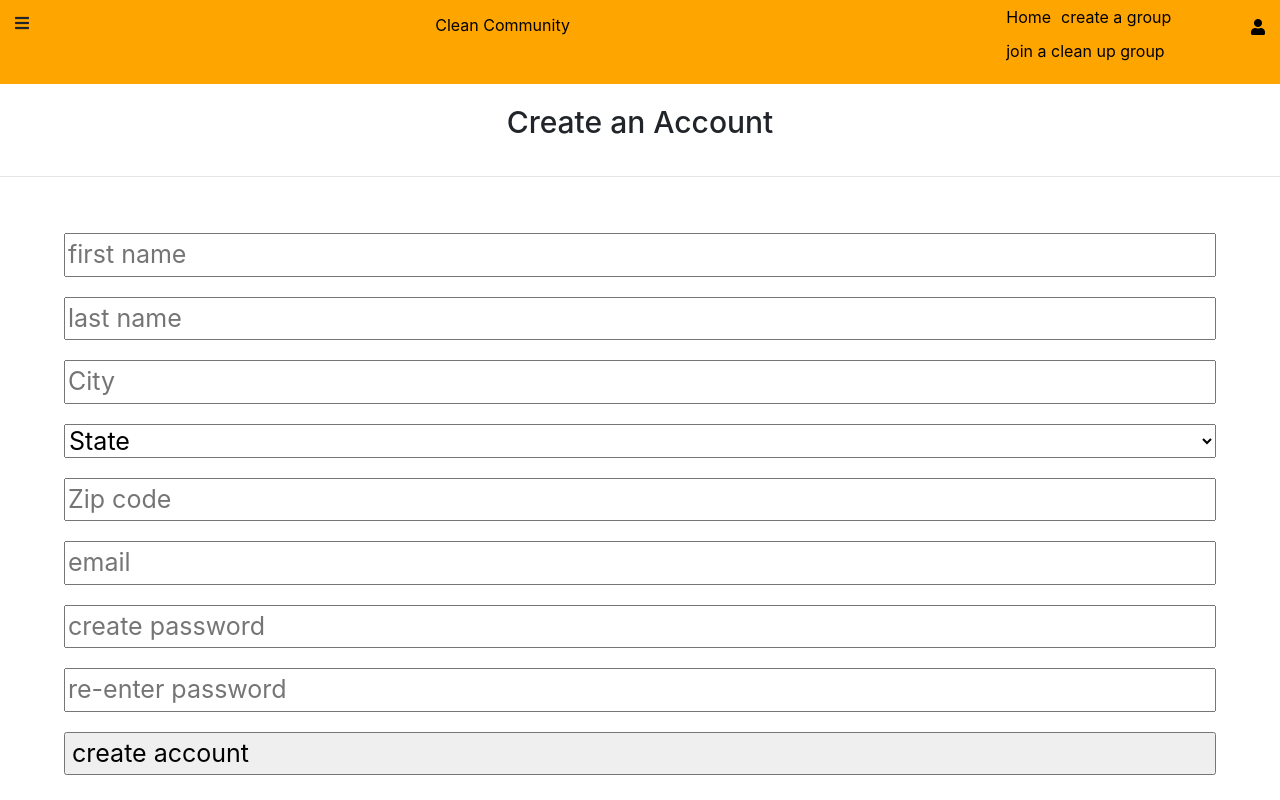
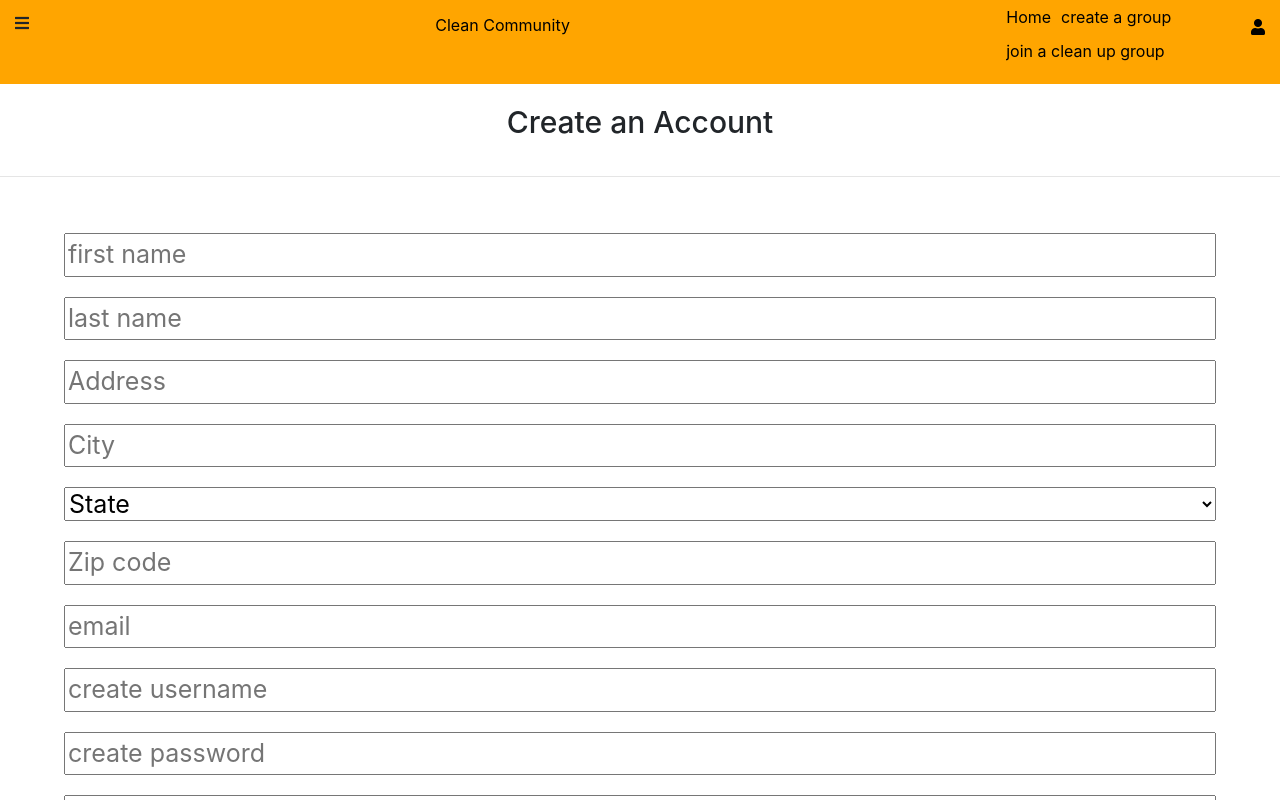
Before and after one commit to memmo01/volunteer-clean-up-app, a React (Create React App) app in the folder projectcleanup/: page /signup in a window 1280 px wide. Built offline with nearby package versions, Linux system fonts and the light colour scheme.

Commit message:
added fetch calls to send data to database when form is submitted for new user

```diff
--- a/projectcleanup/config/config.json
+++ b/projectcleanup/config/config.json
@@ -1,8 +1,8 @@
 {
   "development": {
     "username": "root",
-    "password": "",
-    "database": "",
+    "password": "PBJtime",
+    "database": "cleanup_db",
     "host": "127.0.0.1",
     "dialect": "mysql"
   },
--- a/projectcleanup/src/components/SignUpForm.js
+++ b/projectcleanup/src/components/SignUpForm.js
@@ -1,11 +1,62 @@
 import React from "react";
 
 class SignUpForm extends React.Component {
+  //handles submiting form and organizes it into an object sending it to parent component
+  handleSubmit = e => {
+    e.preventDefault();
+    console.log(e.target);
+    let personalInfo = {};
+    let confidencialInfo = {};
+    for (var i = 0; i < e.target.length; i++) {
+      console.log(e.target[i].value);
+
+      switch (e.target[i].name) {
+        case "firstName":
+          personalInfo.first_name = e.target[i].value;
+          break;
+        case "lastName":
+          personalInfo.last_name = e.target[i].value;
+          break;
+        case "address":
+          personalInfo.address = e.target[i].value;
+          break;
+        case "city":
+          personalInfo.city = e.target[i].value;
+          break;
+        case "state":
+          personalInfo.state = e.target[i].value;
+          break;
+        case "zip":
+          personalInfo.zipcode = e.target[i].value;
+          break;
+        case "email":
+          personalInfo.email = e.target[i].value;
+          break;
+        case "username":
+          confidencialInfo.username = e.target[i].value;
+          break;
+        case "password":
+          confidencialInfo.password = e.target[i].value;
+          break;
+      }
+
+      // obtain user input information
+      // create a unique id to link personal info and confidential information
+      //send confidencial info to different table
+    }
+
+    this.props.addToDatabase("personalInfo", personalInfo);
+    // this.props.addToDatabase("confidencialInfo", confidencialInfo);
+    console.log(personalInfo);
+    console.log(confidencialInfo);
+  };
+
   render() {
     return (
-      <form>
+      <form onSubmit={this.handleSubmit}>
         <input type="text" name="firstName" placeholder="first name" />
         <input type="text" name="lastName" placeholder="last name" />
+        <input type="text" name="address" placeholder="Address" />
         <input type="text" name="city" placeholder="City" />
         <select name="state">
           <option value="state" defaultValue>
@@ -70,6 +121,8 @@ class SignUpForm extends React.Component {
           placeholder="Zip code"
         />
         <input type="email" name="email" placeholder="email" />
+        <input type="username" name="username" placeholder="create username" />
+
         <input type="password" name="password" placeholder="create password" />
 
         <input
--- a/projectcleanup/src/pages/CreateEvent.js
+++ b/projectcleanup/src/pages/CreateEvent.js
@@ -34,6 +34,10 @@ class CreateEvent extends React.Component {
       checkSignin();
     }
   }
+
+  handleSubmit(e) {
+    //store saved information from form as object and send to database using fetch
+  }
   render() {
     return (
       <div>
@@ -48,7 +52,7 @@ class CreateEvent extends React.Component {
         </header>
 
         <section>
-          <form id="createEvent">
+          <form id="createEvent" onSubmit={this.handleSubmit}>
             <fieldset>
               <legend>Group Information</legend>
               <input
--- a/projectcleanup/src/pages/signUp.js
+++ b/projectcleanup/src/pages/signUp.js
@@ -4,6 +4,16 @@ import Footer from "../components/Footer";
 import "../App.css";
 
 class Signup extends React.Component {
+  addToDatabase(dbTable, info) {
+    console.log("signup fetch area");
+    fetch(`/api/newInfo/${dbTable}`, {
+      method: "POST",
+      headers: {
+        "Content-Type": "application/json; charset=utf-8"
+      },
+      body: JSON.stringify(info)
+    });
+  }
   render() {
     return (
       <div>
@@ -11,7 +21,7 @@ class Signup extends React.Component {
           <h1>Create an Account </h1>
         </div>
         <hr />
-        <SignUpForm />
+        <SignUpForm addToDatabase={this.addToDatabase.bind(this)} />
         <Footer />
       </div>
     );
```
Also changed, not shown: projectcleanup/routes/api-routes.js (+16 -0 lines).
